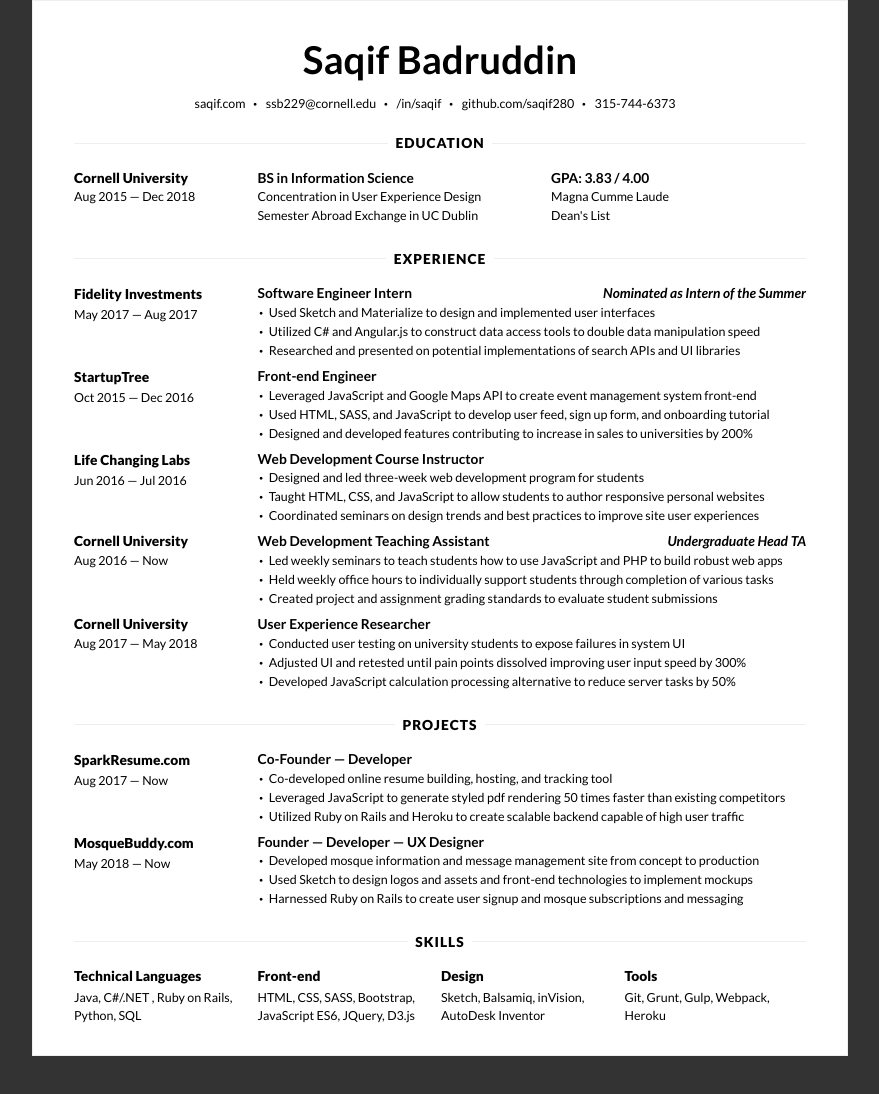
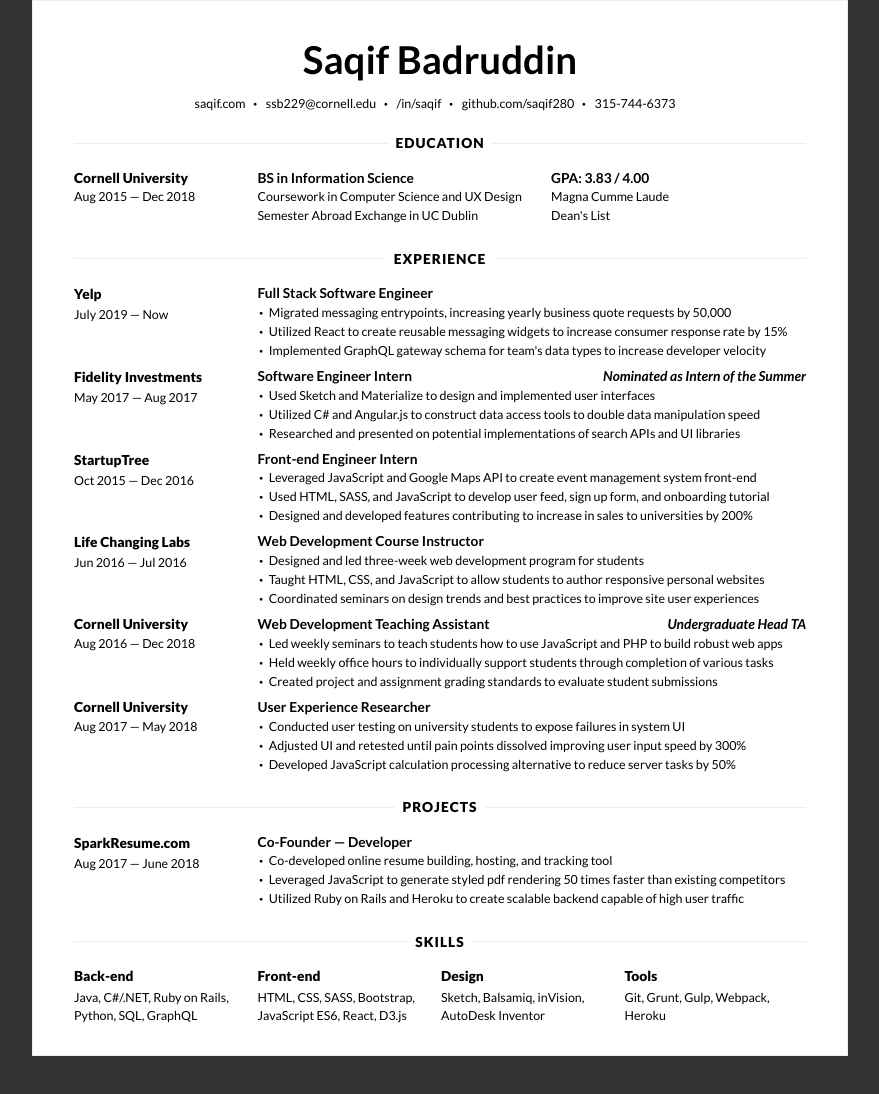
Before and after one commit to Saqif280/resume, a plain HTML site: page index.html in a window 1280 px wide. Shown: the part 40-1134 px from the top of the page, without its empty margins (200-1079 px from the left). Drawn offline with nearby package versions, Linux system fonts and the light colour scheme.

Commit message:
Added yelp

```diff
--- a/index.html
+++ b/index.html
@@ -47,7 +47,7 @@
           </div>
           <div class="col-xs-40">
             <h3 class="inline light">BS in Information Science</h3>
-            <p>Concentration in User Experience Design</p>
+            <p>Coursework in Computer Science and UX Design</p>
             <p>Semester Abroad Exchange in UC Dublin</p>
           </div>
           <div class="col-xs-30">
@@ -62,18 +62,18 @@
             <h2>Experience</h2>
           </div>
           <!-- experience 1 -->
-          <!-- <div class="col-xs-25">
-            <h3 class="inline"><a href="http://saqif.com/" target="_blank">Freelance</a></h3>
-            <p>July 2017 &mdash; Now</p>
+          <div class="col-xs-25">
+            <h3 class="inline"><a href="https://www.yelp.com/" target="_blank">Yelp</a></h3>
+            <p>July 2019 &mdash; Now</p>
           </div>
           <div class="col-xs-75">
-            <h3 class="inline light">Web Designer</h3>
+            <h3 class="inline light">Full Stack Software Engineer</h3>
             <div class="bulleted">
-              <p>Designed and developed company websites for several startups from the ground up</p>
-              <p>Held focus groups to identify and resolve accessibility issues increasing usage ability by 40%</p>
-              <p>Increased brand recognition and studio clientele count by 30%</p>
+              <p>Migrated messaging entrypoints, increasing yearly business quote requests by 50,000</p>
+              <p>Utilized React to create reusable messaging widgets to increase consumer response rate by 15%</p>
+              <p>Implemented GraphQL gateway schema for team's data types to increase developer velocity</p>
             </div>
-          </div> -->
+          </div>
           <!-- experience 2 -->
           <div class="col-xs-25">
             <h3 class="inline"><a href="https://www.fidelity.com/" target="_blank">Fidelity Investments</a></h3>
@@ -97,7 +97,7 @@
             <p>Oct 2015 &mdash; Dec 2016</p>
           </div>
           <div class="col-xs-75">
-            <h3 class="inline light">Front-end Engineer</h3>
+            <h3 class="inline light">Front-end Engineer Intern</h3>
             <div class="bulleted">
               <p>Leveraged JavaScript and Google Maps API to create event management system front-end</p>
               <p>Used HTML, SASS, and JavaScript to develop user feed, sign up form, and onboarding tutorial</p>
@@ -123,7 +123,7 @@
           <div class="col-xs-25">
             <h3 class="inline">Cornell University</h3>
             <!-- <p>Ithaca, NY</p>LOCATION -->
-            <p>Aug 2016 &mdash; Now</p>
+            <p>Aug 2016 &mdash; Dec 2018</p>
           </div>
           <div class="col-xs-75">
             <h3 class="inline light">Web Development Teaching Assistant</h3>
@@ -157,8 +157,7 @@
           </div>
           <div class="col-xs-25">
             <h3 class="inline"><a href="https://sparkresume.com" target="_blank">SparkResume.com</a></h3>
-            <!-- <p>Ithaca, NY</p>LOCATION -->
-            <p>Aug 2017 &mdash; Now</p>
+            <p>Aug 2017 &mdash; June 2018</p>
           </div>
           <div class="col-xs-75">
             <h3 class="inline light">Co-Founder &mdash; Developer</h3>
@@ -168,10 +167,9 @@
               <p>Utilized Ruby on Rails and Heroku to create scalable backend capable of high user traffic</p>
             </div>
           </div>
-          <div class="col-xs-25">
+          <!-- <div class="col-xs-25">
             <h3 class="inline"><a href="https://mosquebuddy.com" target="_blank">MosqueBuddy.com</a></h3>
-            <!-- <p>Ithaca, NY</p>LOCATION -->
-            <p>May 2018 &mdash; Now</p>
+            <p>May 2018 &mdash; August 2018</p>
           </div>
           <div class="col-xs-75">
             <h3 class="inline light">Founder &mdash; Developer &mdash; UX Designer</h3>
@@ -180,7 +178,7 @@
               <p>Used Sketch to design logos and assets and front-end technologies to implement mockups</p>
               <p>Harnessed Ruby on Rails to create user signup and mosque subscriptions and messaging</p>
             </div>
-          </div>
+          </div> -->
 
           <!-- SKILLS -->
           <div class="col-xs-100 t-c">
@@ -189,12 +187,12 @@
           </div>
           <!-- skills -->
           <div class="col-xs-25">
-            <h3>Technical Languages</h3>
-            <p>Java, C#/.NET , Ruby on Rails, Python, SQL</p>
+            <h3>Back-end</h3>
+            <p>Java, C#/.NET, Ruby on Rails, Python, SQL, GraphQL</p>
           </div>
           <div class="col-xs-25">
             <h3>Front-end</h3>
-            <p>HTML, CSS, SASS, Bootstrap, JavaScript ES6, JQuery, D3.js</p>
+            <p>HTML, CSS, SASS, Bootstrap, JavaScript ES6, React, D3.js</p>
           </div>
           <div class="col-xs-25">
             <h3>Design</h3>
```
